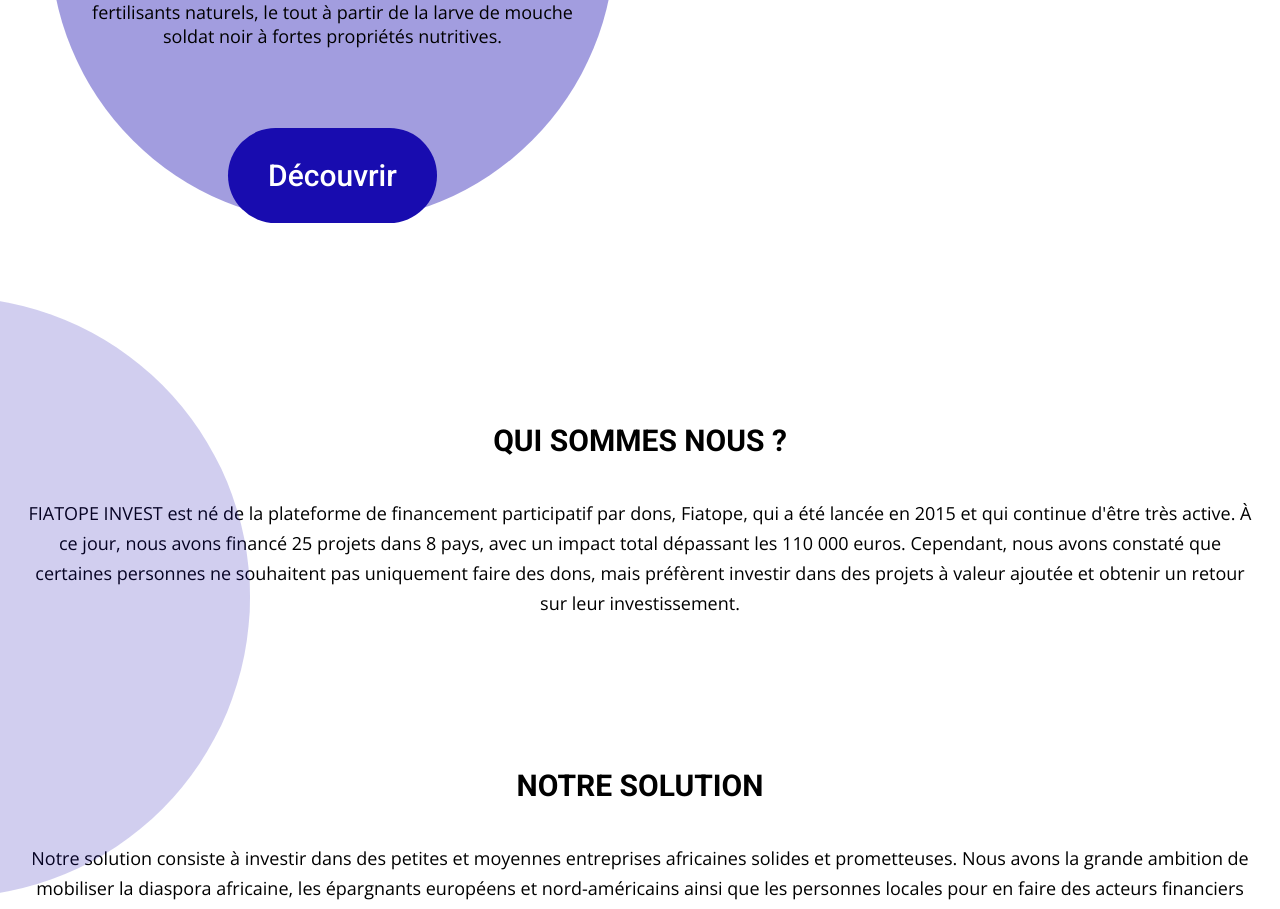
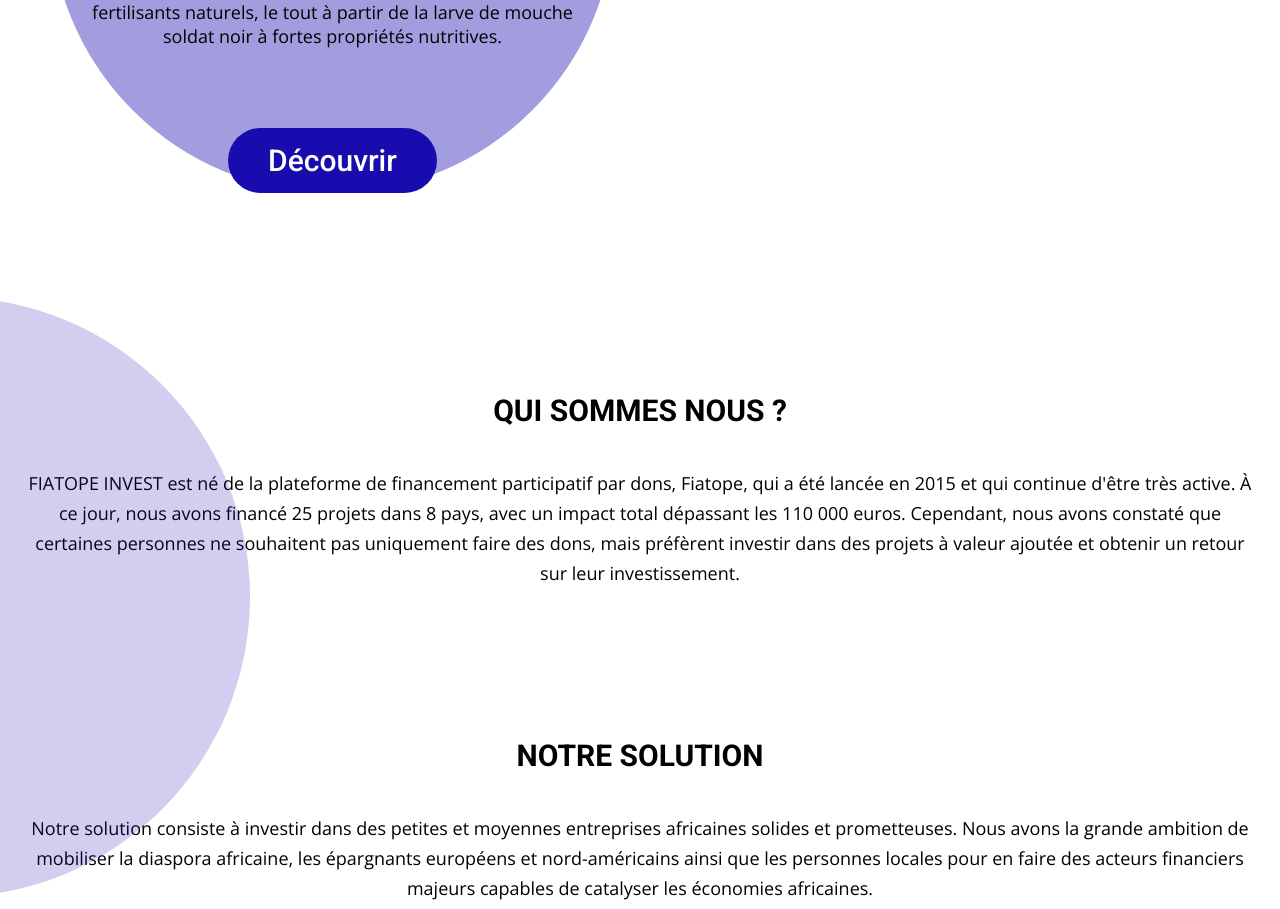
Before and after one commit to LucileBch/fiatope-invest, a React (Create React App) app: page / in a window 1280 px wide. Shown: the part 3560-4469 px from the top of the page. Built offline with nearby package versions, Linux system fonts and the light colour scheme.

Commit message:
corrections

```diff
--- a/src/components/CardProject.jsx
+++ b/src/components/CardProject.jsx
@@ -13,7 +13,7 @@
             {image}
             <p className="project-article-content">{content}</p>
             {/* MISSING LINK FOR NOW */}
-            <Button label="Découvrir" href="#" />
+            <Button section="projects" label="Découvrir" href="#" />
         </article>
     );
 }
```
